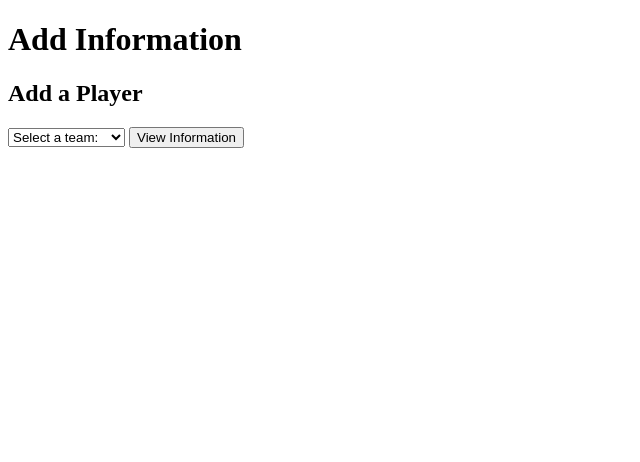
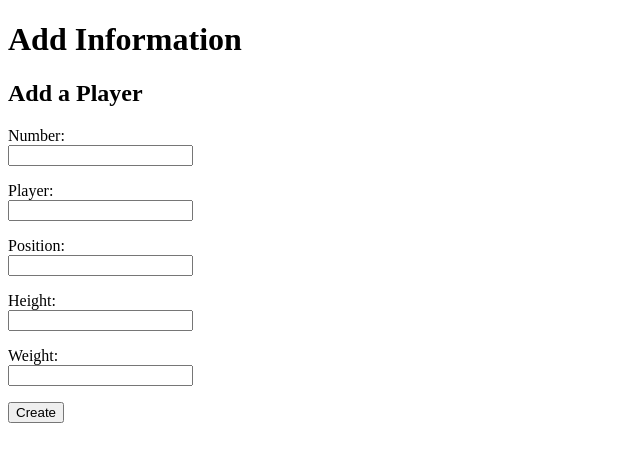
Before and after one commit to jrebibo/nba_db_project, a Django app: template nbaDashboard/the_league/templates/add_information.html in a window 1280 px wide. Shown: the top 462 px of the page, without its empty margins (0-640 px from the left). Run offline with Django 3.2, Linux system fonts and the light colour scheme; tables that the repository leaves empty hold one stand-in row (values such as "Sample post"); the template is opened without the code that fills it: values that come from a table or form of the project are taken from there, most other values are stand-ins (such as "Sample title", 1, 10 or a date in 2020).

Commit message:
Added insert functionality to add a player

```diff
--- /dev/null
+++ b/nbaDashboard/the_league/forms.py
@@ -0,0 +1,7 @@
+from django import forms
+class AddPlayerForm(forms.Form):
+    number = forms.IntegerField(max_value=100)
+    player = forms.CharField(max_length=40)
+    position = forms.CharField(max_length=2)
+    height = forms.CharField(max_length=5)
+    weight = forms.IntegerField(max_value=450)
--- a/nbaDashboard/the_league/templates/add_information.html
+++ b/nbaDashboard/the_league/templates/add_information.html
@@ -3,15 +3,29 @@
 <body>
 <h1> Add Information </h1>
 <h2> Add a Player </h2>
-<form method="post" action="add_player">
+<form method="post" enctype="multipart/form-data" action="add_player">
+    {% for field in add_player_form %}
+      <p>
+        {{ field.label_tag }}<br>
+        {{ field }}
+        {% if field.help_text %}
+          <small style="color: grey">{{ field.help_text }}</small>
+        {% endif %}
+        {% for error in field.errors %}
+          <p style="color: red">{{ error }}</p>
+        {% endfor %}
+      </p>
+    {% endfor %}
+    <button type="submit">Create</button>
+  </form>
+<!-- <form method="post" action="add_player">
     <select name="player_information">
         <option selected="selected" disabled>Select a team:</option>
         {% for value in team_info %}
             <option value="{{ value.2 }}">{{ value.1 }} {{ value.0 }} </option>
-            <!-- <input type="hidden" name="team" value="{{ value.2 }}" /> -->
         {% endfor %}
     </select>
     <input type="submit" value="View Information" />
-</form>
+</form> -->
 </body>
 </html>
```
Also changed, not shown: nbaDashboard/the_league/views.py (+32 -3 lines).
